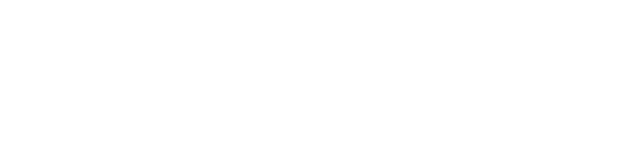
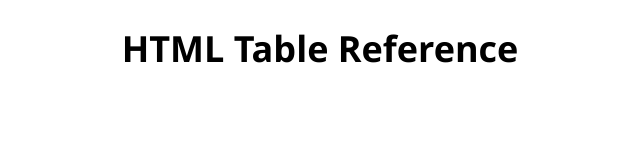
Before and after one commit to dan-keys/CheatSheet, a plain HTML site: page index.html in a window 1280 px wide. Shown: the whole page, without its empty margins (320-960 px from the left). Drawn offline with Linux system fonts and the light colour scheme.

Commit message:
Second commit

```diff
--- a/index.html
+++ b/index.html
@@ -4,9 +4,13 @@
         <meta charset="UTF-8">
         <meta http-equiv="X-UA-Compatible" content="IE=edge">
         <meta name="viewport" content="width=device-width, initial-scale=1.0">
+        <link rel="stylesheet" href="style.css">
         <title>Cheat Sheet</title>
     </head>
     <body>
+        <header>
+            <h1>HTML Table Reference</h1>
+        </header>
 
     </body>
     </html>
--- a/style.css
+++ b/style.css
@@ -0,0 +1,5 @@
+header{
+    font-family: 'Segoe UI', Tahoma, Geneva, Verdana, sans-serif;
+    font-size: large;
+    text-align: center;
+}
```
